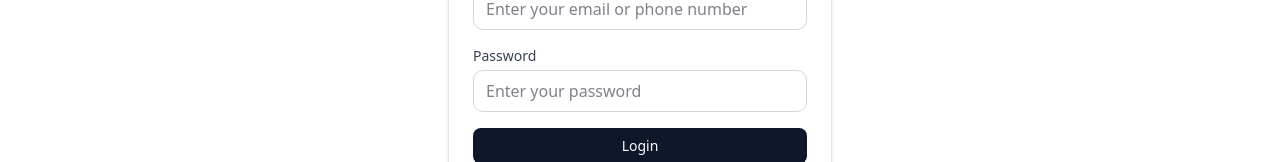
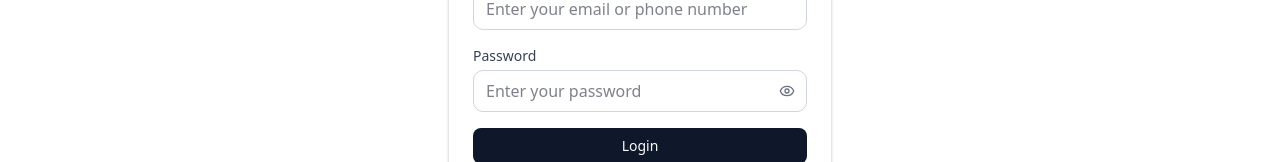
Before and after one commit to YousufRice/YousufRiceWebsite, a Next.js app: page /auth/login in a window 1280 px wide. Shown: the part 297-459 px from the top of the page. Built offline with nearby package versions, Linux system fonts and the light colour scheme; no server answers.

Commit message:
password view button added

```diff
--- a/components/ui/input.tsx
+++ b/components/ui/input.tsx
@@ -1,5 +1,6 @@
-import { InputHTMLAttributes, forwardRef } from 'react';
+import { InputHTMLAttributes, forwardRef, useState } from 'react';
 import { cn } from '@/lib/utils';
+import { Eye, EyeOff } from 'lucide-react';
 
 interface InputProps extends InputHTMLAttributes<HTMLInputElement> {
   label?: string;
@@ -8,6 +9,9 @@
 
 const Input = forwardRef<HTMLInputElement, InputProps>(
   ({ className, label, error, type = 'text', ...props }, ref) => {
+    const [showPassword, setShowPassword] = useState(false);
+    const isPassword = type === 'password';
+
     return (
       <div className="w-full">
         {label && (
@@ -15,16 +19,33 @@
             {label}
           </label>
         )}
+        <div className="relative">
           <input
-          type={type}
+            type={isPassword ? (showPassword ? 'text' : 'password') : type}
             ref={ref}
             className={cn(
               'w-full px-3 py-2 border border-gray-300 rounded-lg focus:outline-none focus:ring-2 focus:ring-green-500 focus:border-transparent',
               error && 'border-red-500 focus:ring-red-500',
+              isPassword && 'pr-10',
               className
             )}
             {...props}
           />
+          {isPassword && (
+            <button
+              type="button"
+              onClick={() => setShowPassword(!showPassword)}
+              className="absolute right-3 top-1/2 -translate-y-1/2 text-gray-500 hover:text-gray-700 focus:outline-none"
+              tabIndex={-1}
+            >
+              {showPassword ? (
+                <EyeOff className="h-4 w-4" />
+              ) : (
+                <Eye className="h-4 w-4" />
+              )}
+            </button>
+          )}
+        </div>
         {error && (
           <p className="mt-1 text-sm text-red-600">{error}</p>
         )}
```
Lines whose indentation alone changed are shown as unchanged.
